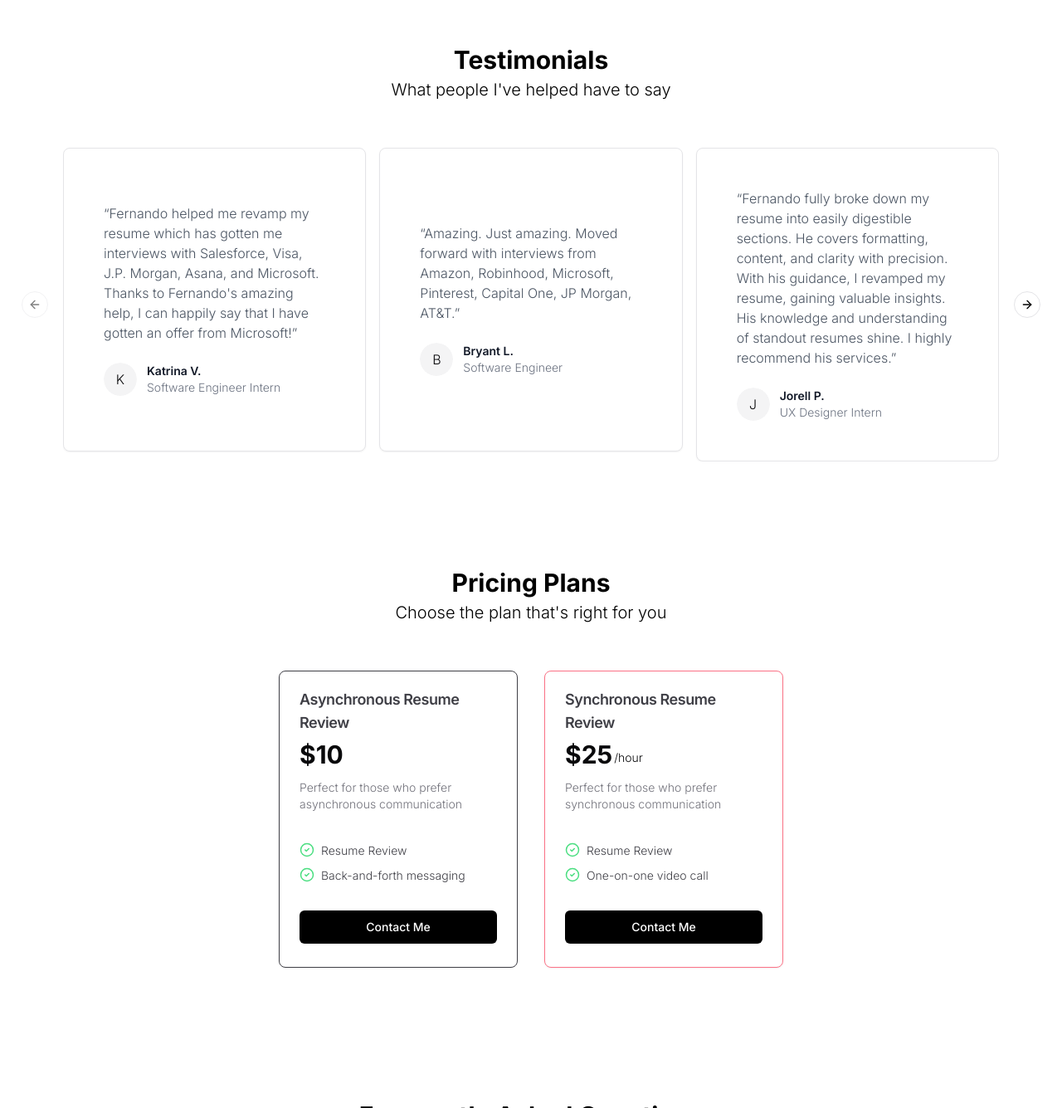
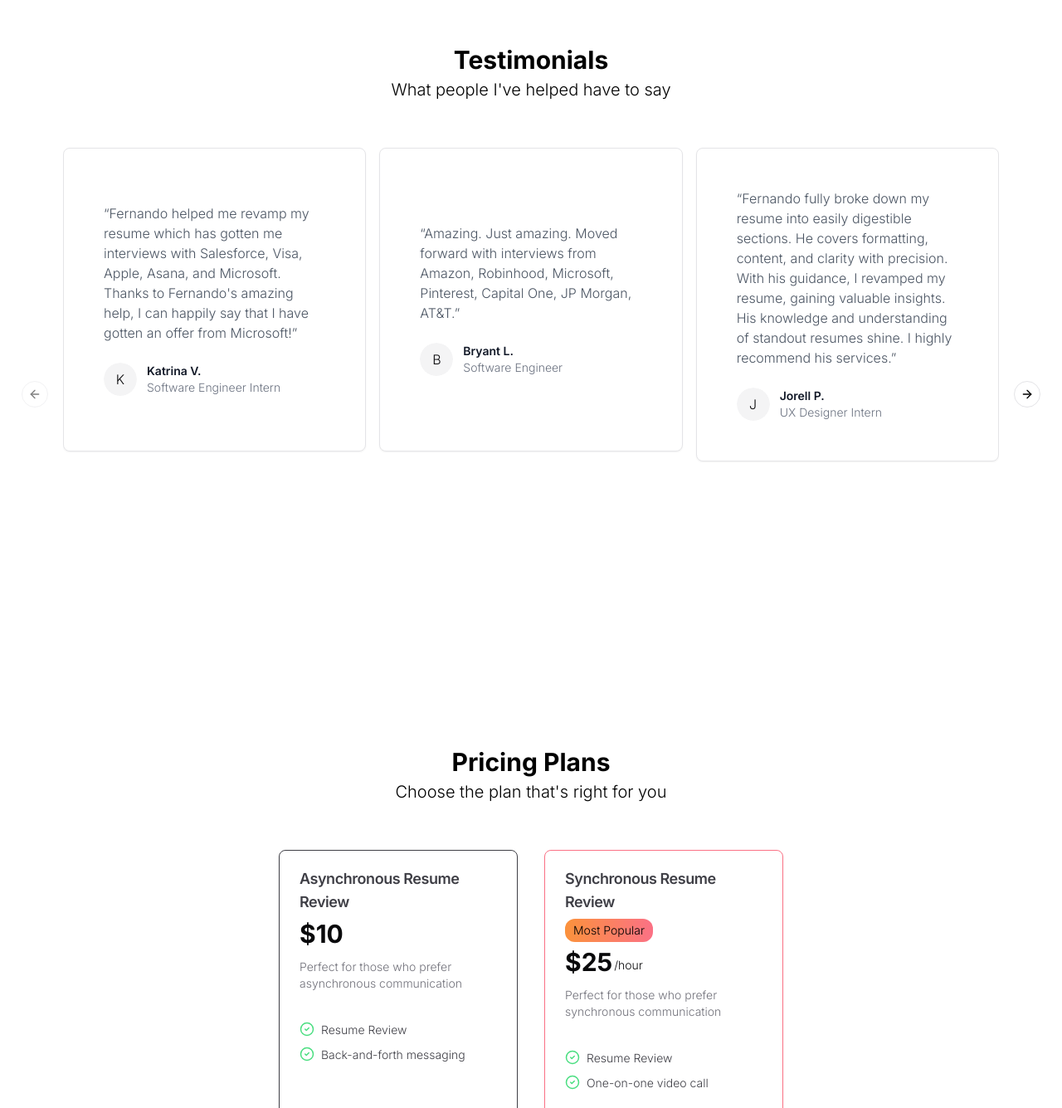
Before and after one commit to ramirezfernando/tech-resume-services, a Next.js app: page / in a window 1280 px wide. Shown: the part 1124-2459 px from the top of the page at 83% size. Built offline with nearby package versions, Linux system fonts and the light colour scheme.

Commit message:
feat: add testimonial, most popular tag

```diff
--- a/src/components/Pricing.tsx
+++ b/src/components/Pricing.tsx
@@ -28,6 +28,12 @@ const PricingCard = ({ title, hourlyPrice, description, features, actionLabel, p
       <CardHeader className="pb-8 pt-4">
 
           <CardTitle className="text-zinc-700 dark:text-zinc-300 text-lg">{title}</CardTitle>
+            {popular &&
+            <div
+              className="px-2.5 rounded-xl h-fit w-fit text-sm py-1 bg-zinc-200 text-black bg-gradient-to-r from-orange-400 to-rose-400 ">
+              Most Popular
+            </div>
+            }
 
         <div className="flex gap-0.5">
           <h3 className="text-3xl font-bold">{hourlyPrice ? '$' + hourlyPrice : '$10'}</h3>
@@ -67,6 +73,7 @@ export default function Pricing() {
       description: "Perfect for those who prefer asynchronous communication",
       features: ["Resume Review", "Back-and-forth messaging"],
       actionLabel: "Contact Me",
+      popular: false,
     },
     {
       title: "Synchronous Resume Review",
--- a/src/data/data.ts
+++ b/src/data/data.ts
@@ -1,6 +1,6 @@
 export const testimonials = [
     {
-      quote: "Fernando helped me revamp my resume which has gotten me interviews with Salesforce, Visa, J.P. Morgan, Asana, and Microsoft. Thanks to Fernando's amazing help, I can happily say that I have gotten an offer from Microsoft!",
+      quote: "Fernando helped me revamp my resume which has gotten me interviews with Salesforce, Visa, Apple, Asana, and Microsoft. Thanks to Fernando's amazing help, I can happily say that I have gotten an offer from Microsoft!",
       name: "Katrina V.",
       role: "Software Engineer Intern",
       imgSrc: "https://avatars.githubusercontent.com/u/124599?v=4",
@@ -18,6 +18,12 @@ export const testimonials = [
       imgSrc: "https://i.pravatar.cc/120?img=9",
     },
     {
+        quote: "By constructing a resume from scratch with Fernando, we produced one that got me interviewed at companies such as Apple and Microsoft. Afterward, I eventually landed an offer from Microsoft as a SWE intern by utilizing his expertise in interviews and practicing with him. Even though I'm a computer engineering major, he was significantly helpful at every stage in the internship process. Without Fernando, I definitely wouldn't have gotten to where I am today, and If I could do it all over again, I'd 100% utilize Fernando's services for the internship grind.",
+        name: "Alex D.",
+        role: "Software Engineer Intern",
+        imgSrc: "https://avatars.githubusercontent.com/u/124599?v=4",
+    },
+    {
       quote: "Fernando skillfully dissected my resume, addressing formatting, content, and clarity. His guidance helped me revamp my resume and gain valuable insights. I highly recommend his resume services.",
       name: "Safouh N.",
       role: "IT Intern",
```
